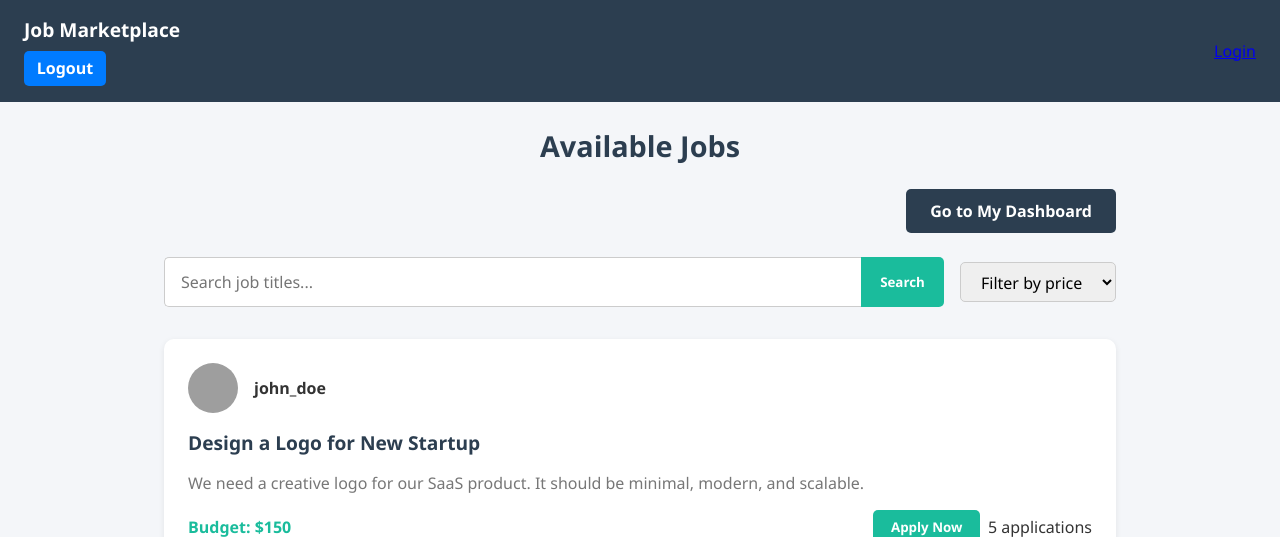
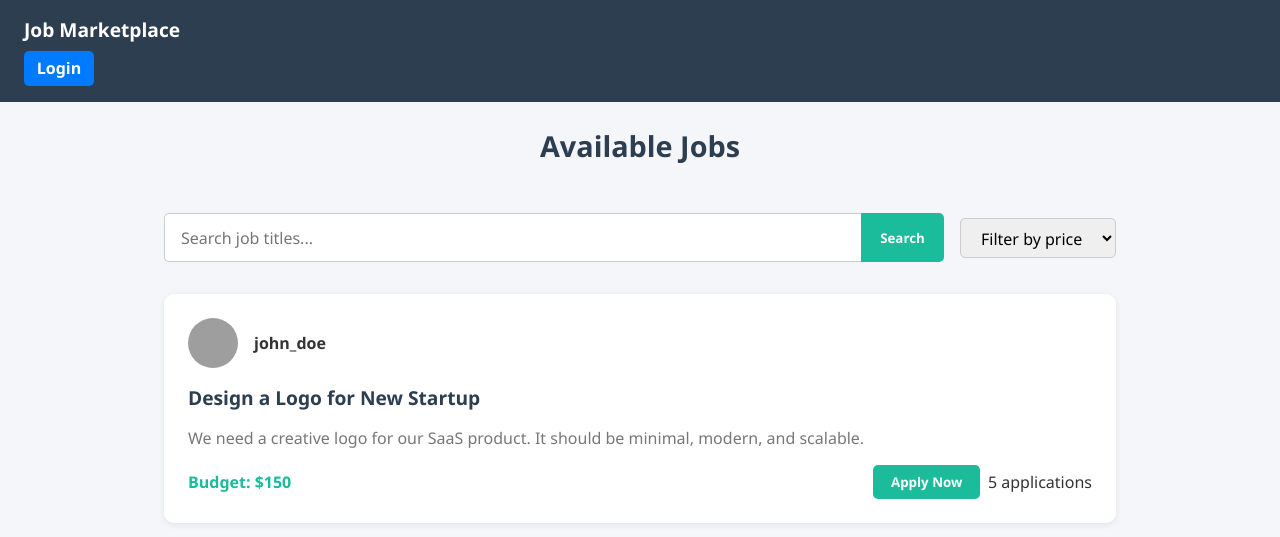
Before and after one commit to GERRY-01/Freelanceapp, a Django app: template templates/jobs.html in a window 1280 px wide. Shown: the top 537 px of the page. Run offline with Django 3.2, Linux system fonts and the light colour scheme; the template is opened without the code that fills it, so the values that code supplies are empty; grey boxes are pictures that could not be loaded.

Commit message:
added the urls to direct to dashboard

```diff
--- a/templates/jobs.html
+++ b/templates/jobs.html
@@ -348,7 +348,11 @@
   <div class="navbar">
     <div class="navbar-left">
       <div class="navbar-title">Job Marketplace</div>
-      <a href="#" class="logout-link">Logout</a>
+      {% if user.is_authenticated %}
+      <a href="{% url 'logout' %}" class="logout-link">Logout</a>
+      {% else %}
+      <a href="{% url 'login' %}" class="logout-link">Login</a>
+      {% endif %}
     </div>
     <div class="user-info">
       {% if user.is_authenticated %}
@@ -356,8 +360,6 @@
       <img src="{{ user.customuser.profile_pic.url }}" alt="User" />
         {% endif %}
       <span>{{ user.username }}</span>
-      {% else %}
-      <a href="{% url 'login' %}">Login</a>
       {% endif %}
     </div>
   </div>
@@ -368,7 +370,13 @@
 
     <!-- Dashboard Link -->
     <div class="dashboard-container">
-      <a href="#" class="dashboard-link">Go to My Dashboard</a>
+      {% if user.is_authenticated %}
+      {% if user.customuser.account_type == "freelancer"%}
+      <a href="{% url 'freelancer' %}" class="dashboard-link">Go to My Dashboard</a>
+      {% else %}
+      <a href="{% url 'freelancer' %}" class="dashboard-link">Go to My Dashboard</a>
+      {% endif %}
+      {% endif %}
     </div>
 
     <!-- Filters -->
```
